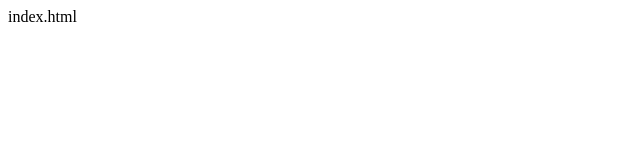
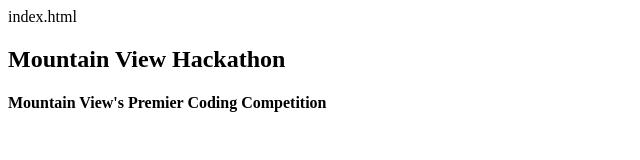
Before and after one commit to EagleGamerYT2/Hack--Personal, a plain HTML site: page index.html in a window 1280 px wide. Shown: the whole page, without its empty margins (0-640 px from the left). Drawn offline with Linux system fonts and the light colour scheme.

Commit message:
Update index.html

```diff
--- a/index.html
+++ b/index.html
@@ -1 +1,15 @@
 index.html
+<!DOCTYPE html>
+<html>
+
+<head>
+  <meta charset="utf-8">
+  <meta name="viewport" content="width=device-width">
+  <title>Mountain View Hacks</title>
+  <link rel="style.css" rel="stylesheet" type="text/css" />
+</head>
+
+<body>
+  <h2>Mountain View Hackathon</h2>
+
+  <h4>Mountain View's Premier Coding Competition</h4
```
